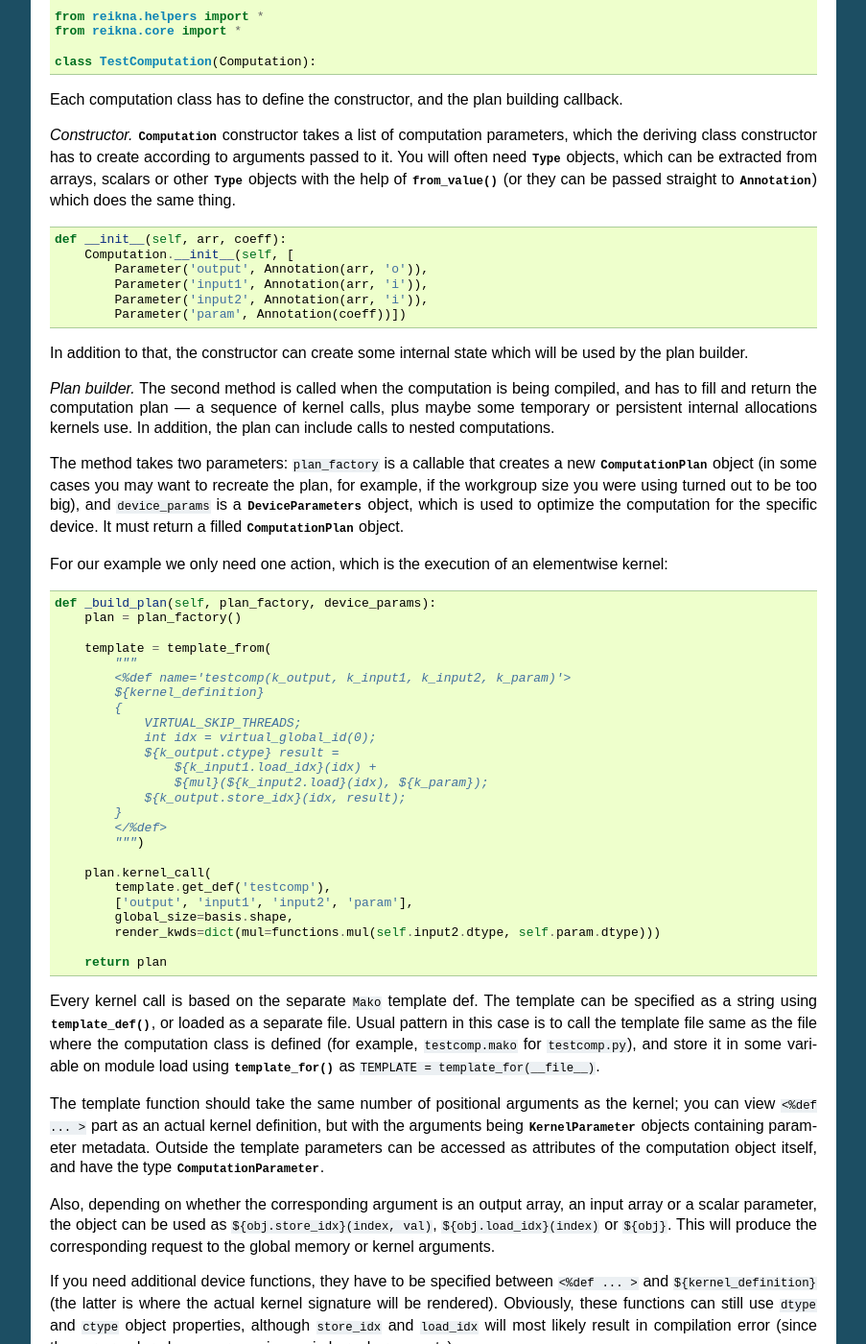
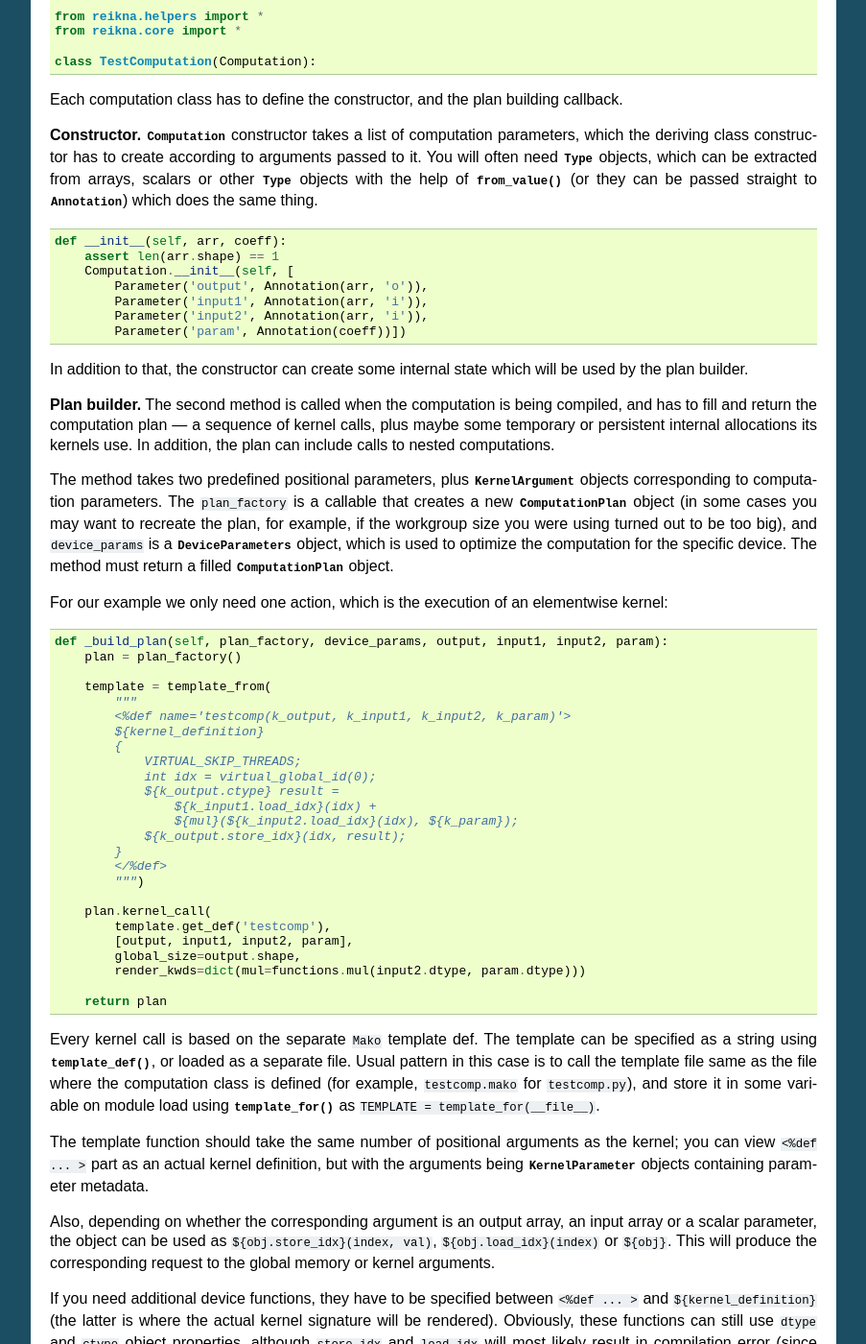
Before and after one commit to fjarri/reikna, a Sphinx documentation site: the page built from doc/source/tutorial-advanced.rst, in a window 1280 px wide and 1400 px high, scrolled down 1451 px. Shown: the whole window at 96% size, without its empty margins (198-1101 px from the left). Built offline with Sphinx 7.4.7, drawn with Linux system fonts in a browser that asks for light colours; some of the changed text lies outside the part shown.

Commit message:
Updated some old stuff in docs

```diff
--- a/TODO.rst
+++ b/TODO.rst
@@ -1,8 +1,3 @@
-0.3.0 (Core API change)
-========================
-
-* DOC: clean up docs.
-
 0.3.1
 =====
 
--- a/doc/source/tutorial-advanced.rst
+++ b/doc/source/tutorial-advanced.rst
@@ -49,7 +49,7 @@ Let us consider a (not very useful, but quite involved) example:
         """,
         connectors=['in1', 'out1'])
 
-*Connectors.*
+**Connectors.**
 A transformation gets activated when the main computation attempts to load some value from some index in global memory, or store one to some index.
 This index is passed to the transformation attached to the corresponding parameter, and used to invoke loads/stores either without changes (to perform strictly elementwise operations), or, possibly, with some changes (as the example illustrates).
 
@@ -87,13 +87,14 @@ Defining a class:
 
 Each computation class has to define the constructor, and the plan building callback.
 
-*Constructor.*
+**Constructor.**
 :py:class:`~reikna.core.Computation` constructor takes a list of computation parameters, which the deriving class constructor has to create according to arguments passed to it.
 You will often need :py:class:`~reikna.core.Type` objects, which can be extracted from arrays, scalars or other :py:class:`~reikna.core.Type` objects with the help of :py:meth:`~reikna.core.Type.from_value` (or they can be passed straight to :py:class:`~reikna.core.Annotation`) which does the same thing.
 
 ::
 
     def __init__(self, arr, coeff):
+        assert len(arr.shape) == 1
         Computation.__init__(self, [
             Parameter('output', Annotation(arr, 'o')),
             Parameter('input1', Annotation(arr, 'i')),
@@ -102,18 +103,19 @@ You will often need :py:class:`~reikna.core.Type` objects, which can be extracte
 
 In addition to that, the constructor can create some internal state which will be used by the plan builder.
 
-*Plan builder.*
-The second method is called when the computation is being compiled, and has to fill and return the computation plan --- a sequence of kernel calls, plus maybe some temporary or persistent internal allocations kernels use.
+**Plan builder.**
+The second method is called when the computation is being compiled, and has to fill and return the computation plan --- a sequence of kernel calls, plus maybe some temporary or persistent internal allocations its kernels use.
 In addition, the plan can include calls to nested computations.
 
-The method takes two parameters: ``plan_factory`` is a callable that creates a new :py:class:`~reikna.core.computation.ComputationPlan` object (in some cases you may want to recreate the plan, for example, if the workgroup size you were using turned out to be too big), and ``device_params`` is a :py:class:`~reikna.cluda.api.DeviceParameters` object, which is used to optimize the computation for the specific device.
-It must return a filled :py:class:`~reikna.core.computation.ComputationPlan` object.
+The method takes two predefined positional parameters, plus :py:class:`~reikna.core.computation.KernelArgument` objects corresponding to computation parameters.
+The ``plan_factory`` is a callable that creates a new :py:class:`~reikna.core.computation.ComputationPlan` object (in some cases you may want to recreate the plan, for example, if the workgroup size you were using turned out to be too big), and ``device_params`` is a :py:class:`~reikna.cluda.api.DeviceParameters` object, which is used to optimize the computation for the specific device.
+The method must return a filled :py:class:`~reikna.core.computation.ComputationPlan` object.
 
 For our example we only need one action, which is the execution of an elementwise kernel:
 
 ::
 
-    def _build_plan(self, plan_factory, device_params):
+    def _build_plan(self, plan_factory, device_params, output, input1, input2, param):
         plan = plan_factory()
 
         template = template_from(
@@ -125,7 +127,7 @@ For our example we only need one action, which is the execution of an elementwis
                 int idx = virtual_global_id(0);
                 ${k_output.ctype} result =
                     ${k_input1.load_idx}(idx) +
-                    ${mul}(${k_input2.load}(idx), ${k_param});
+                    ${mul}(${k_input2.load_idx}(idx), ${k_param});
                 ${k_output.store_idx}(idx, result);
             }
             </%def>
@@ -133,9 +135,9 @@ For our example we only need one action, which is the execution of an elementwis
 
         plan.kernel_call(
             template.get_def('testcomp'),
-            ['output', 'input1', 'input2', 'param'],
-            global_size=basis.shape,
-            render_kwds=dict(mul=functions.mul(self.input2.dtype, self.param.dtype)))
+            [output, input1, input2, param],
+            global_size=output.shape,
+            render_kwds=dict(mul=functions.mul(input2.dtype, param.dtype)))
 
         return plan
 
@@ -144,7 +146,6 @@ The template can be specified as a string using :py:func:`~reikna.helpers.templa
 Usual pattern in this case is to call the template file same as the file where the computation class is defined (for example, ``testcomp.mako`` for ``testcomp.py``), and store it in some variable on module load using :py:func:`~reikna.helpers.template_for` as ``TEMPLATE = template_for(__file__)``.
 
 The template function should take the same number of positional arguments as the kernel; you can view ``<%def ... >`` part as an actual kernel definition, but with the arguments being :py:class:`~reikna.core.transformation.KernelParameter` objects containing parameter metadata.
-Outside the template parameters can be accessed as attributes of the computation object itself, and have the type :py:class:`~reikna.core.computation.ComputationParameter`.
 
 Also, depending on whether the corresponding argument is an output array, an input array or a scalar parameter, the object can be used as ``${obj.store_idx}(index, val)``, ``${obj.load_idx}(index)`` or ``${obj}``.
 This will produce the corresponding request to the global memory or kernel arguments.
@@ -153,4 +154,4 @@ If you need additional device functions, they have to be specified between ``<%d
 Obviously, these functions can still use ``dtype`` and ``ctype`` object properties, although ``store_idx`` and ``load_idx`` will most likely result in compilation error (since they are rendered as macros using main kernel arguments).
 
 Since kernel call parameters (``global_size`` and ``local_size``) are specified on creation, all kernel calls are rendered as CLUDA static kernels (see :py:meth:`~reikna.cluda.api.Thread.compile_static`) and therefore can use all the corresponding macros and functions (like :c:func:`virtual_global_flat_id` in our kernel).
-Also, they must have :c:macro:`VIRTUAL_SKIP_THREADS` at the beginning of the kernel.
+Also, they must have :c:macro:`VIRTUAL_SKIP_THREADS` at the beginning of the kernel which remainder threads (which can be present, for example, if the workgroup size is not a multiple of the global size).
--- a/doc/source/tutorial-modules.rst
+++ b/doc/source/tutorial-modules.rst
@@ -160,8 +160,9 @@ If the argument list is created dynamically, you can use :py:func:`~reikna.helpe
         template_def(argnames, "${varname} + ${num}"),
         render_kwds=dict(num=1))
 
-With modules it is a bit simpler, since their call signature is fixed.
-The shortcut constructor creates a ``Mako`` def with a single argument called ``prefix``:
+Modules have a similar shortcut constructor.
+The only difference is that by default the resulting template def has one positional argument called ``prefix``.
+If you provide your own signature, its first positional argument will receive the prefix value.
 
 ::
 
```
Also changed, not shown: other parts of doc/source/tutorial-advanced.rst (+2 -2 lines), 1 other file.
